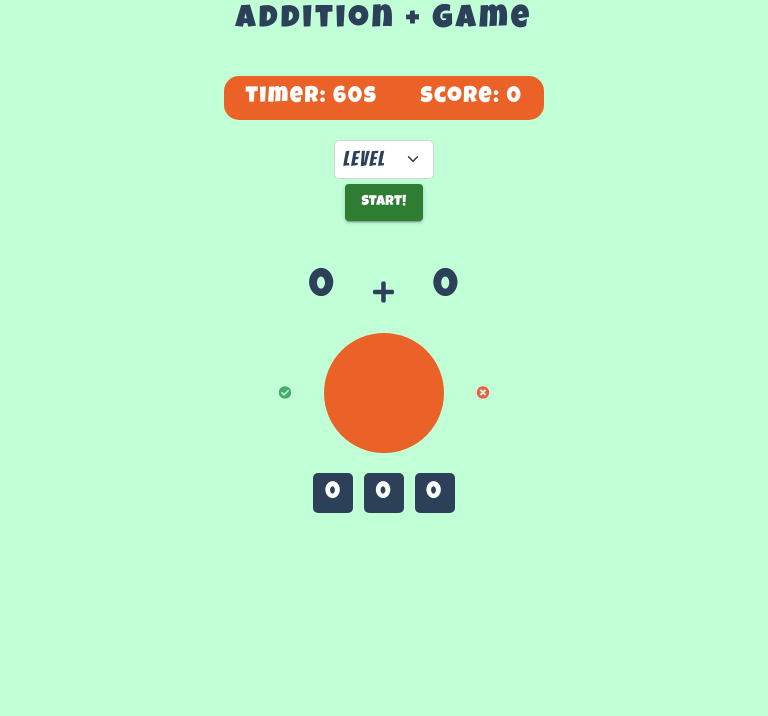
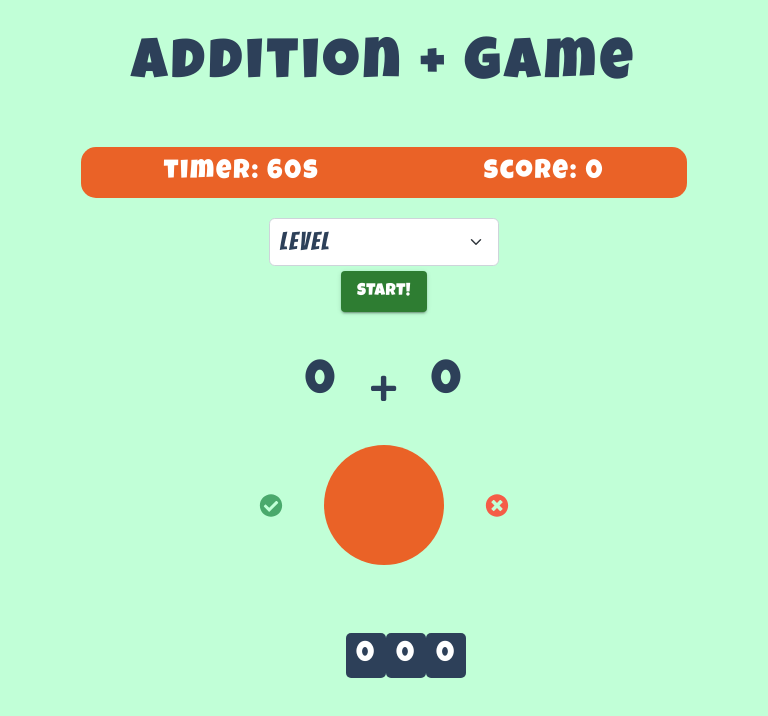
Before and after one commit to kwesi-selorm/addition-game, a React (Create React App) app: page / in a window 768 px wide. Shown: the top 716 px of the page. Built offline with nearby package versions, Linux system fonts and the light colour scheme.

Commit message:
Update styles to improve screen responsiveness of mobile phones and tablets

```diff
--- a/src/styles.css
+++ b/src/styles.css
@@ -6,6 +6,7 @@
 
 html {
   height: 100%;
+  width: 100%;
 }
 
 body {
@@ -35,7 +36,7 @@ body {
 .navbar h2 {
   font-size: 2rem;
   letter-spacing: 0.2rem;
-  margin: 0 auto;
+  margin: 10px auto;
 }
 
 /* Status */
@@ -46,7 +47,7 @@ body {
 
   font-size: 0.6rem;
   margin: 35px auto 5px;
-  width: 20rem;
+  width: 40rem;
 
   display: flex;
   flex: 1;
@@ -86,7 +87,7 @@ body {
   padding: 0.2rem;
   padding-left: 0.5rem;
   min-width: 50px;
-  width: 100px;
+  width: 12rem;
 }
 
 .difficulty-option {
@@ -141,7 +142,7 @@ body {
   background-color: #ea6227;
   border-radius: 50%;
   color: #fff;
-  margin: 0 auto;
+  margin: 0 2rem;
   padding: 0.7rem;
   position: relative;
   text-align: center;
@@ -168,7 +169,7 @@ body {
   align-items: center;
 
   margin: 10px auto;
-  width: 20%;
+  width: 40%;
 }
 
 .choice {
@@ -221,9 +222,13 @@ body {
 
 /* Screen responsiveness */
 /* Mobile */
-@media (max-width: 400px) {
+@media (max-width: 900px) {
   * {
     font-size: 1rem;
+  }
+
+  .navbar h2 {
+    margin-top: 30px;
   }
 
   .status-container {
@@ -231,7 +236,14 @@ body {
   }
 
   .response-box {
-    width: 80%;
+    width: 100%;
+  }
+
+  .answer-choices {
+    justify-content: space-evenly;
+
+    margin: 10px auto;
+    width: 45%;
   }
 
   .scorecard h1 {
@@ -239,19 +251,46 @@ body {
   }
 }
 
+/* Smaller tablets */
+@media (min-width: 700px) and (max-width: 900px) {
+  * {
+    font-size: 1.2rem;
+  }
+
+  .navbar h2 {
+    font-size: 3rem;
+    margin-top: 30px;
+  }
+
+  .response-box {
+    margin-top: 20px;
+    width: 50%;
+  }
+
+  .answer-choices {
+    margin: 3rem auto;
+    width: 10%;
+  }
+
+  .scorecard h1 {
+    margin-top: 5%;
+  }
+}
+
 /* Tablet, Desktop*/
-@media (min-width: 1000px) {
+@media (min-width: 900px) {
   * {
     font-size: 1rem;
   }
 
   .navbar h2 {
     font-size: 4rem;
+    margin-top: 30px;
   }
 
   .response-box {
     margin-top: 20px;
-    width: 20%;
+    width: 50%;
   }
 
   .answer-choices {
@@ -267,11 +306,12 @@ body {
 /* Desktop HD */
 @media (min-width: 1700px) {
   * {
-    font-size: 1.5rem;
+    font-size: 1.2rem;
   }
 
   .navbar h2 {
     font-size: 4rem;
+    margin-top: 20px;
   }
 
   .response-box {
```
